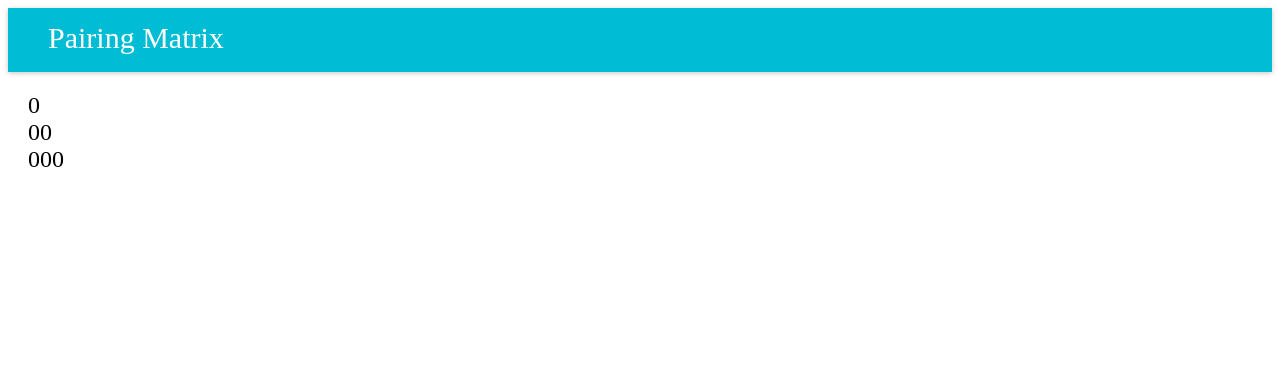
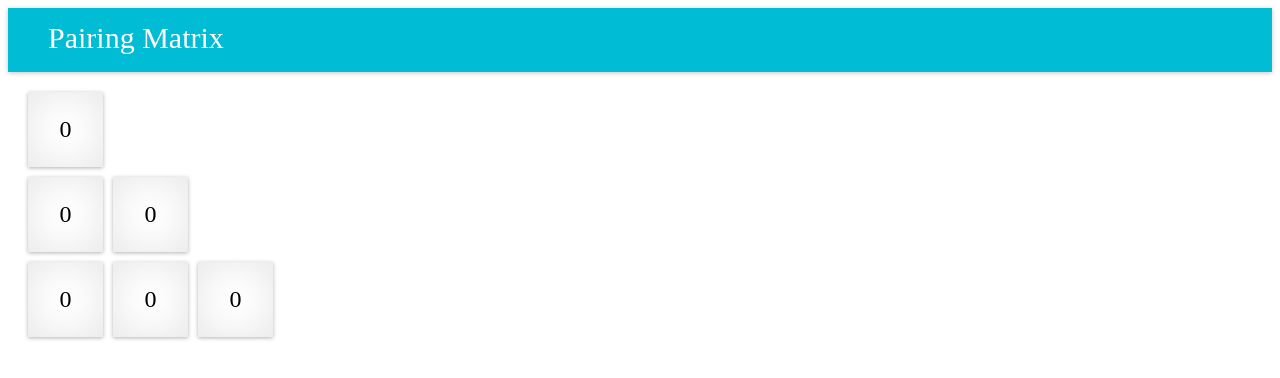
Before and after one commit to swakhandekar/pairingMatrixReact, a React app: page / in a window 1280 px wide. Shown: the top 378 px of the page. Built offline with nearby package versions, Linux system fonts and the light colour scheme.

Commit message:
Add MyCard and wrap MatrixCell with it

```diff
--- a/src/components/Matrix/MatrixCell/matrixCell.scss
+++ b/src/components/Matrix/MatrixCell/matrixCell.scss
@@ -1,5 +1,7 @@
 div[class^="matrix-cell-"] {
-  display: inline;
+  display: table-cell;
+  vertical-align: middle;
+  text-align: center;
   font-size: 24px;
   height: 100%;
   width: 100%;
--- a/src/components/Matrix/MatrixRow/MatrixRow.jsx
+++ b/src/components/Matrix/MatrixRow/MatrixRow.jsx
@@ -1,5 +1,6 @@
 import React from "react";
 import {MatrixCell} from "../MatrixCell/MatrixCell";
+import {MyCard} from "../../utils/MyCard/MyCard";
 import "./matrixRow.scss";
 
 export const MatrixRow = ({rowIndex}) => {
@@ -8,11 +9,12 @@ export const MatrixRow = ({rowIndex}) => {
 
     for (let cellIndex = 0; cellIndex <= rowIndex; cellIndex++) {
       cells.push(
-        <MatrixCell
-          rowIndex={rowIndex}
-          cellIndex={cellIndex}
-          key={`matrix-cell-${rowIndex}-${cellIndex}`}
-        />
+        <MyCard key={`matrix-cell-${rowIndex}-${cellIndex}`}>
+          <MatrixCell
+            rowIndex={rowIndex}
+            cellIndex={cellIndex}
+          />
+        </MyCard>
       );
     }
     return cells;
--- /dev/null
+++ b/src/components/utils/MyCard/MyCard.jsx
@@ -0,0 +1,18 @@
+import React from "react";
+import "./myCard.scss";
+
+export class MyCard extends React.Component {
+  constructor(props){
+    super(props);
+  }
+  render(){
+    const {children} = this.props;
+    return (
+      <div className="my-card effect7" style={{width:"75px", height: "75px"}}>
+        <div className="my-card-body">
+          {children}
+        </div>
+      </div>
+    )
+  }
+}
--- /dev/null
+++ b/src/components/utils/MyCard/myCard.scss
@@ -0,0 +1,21 @@
+.my-card {
+  display: inline-block;
+  margin: 0 10px 6px 0;
+
+  .my-card-body {
+    height: 100%;
+    width: 100%;
+    display: table;
+  }
+}
+
+.my-card:hover {
+  opacity: 0.6;
+  cursor: pointer;
+}
+
+.effect7
+{
+  position:relative;
+  box-shadow:0 1px 4px rgba(0, 0, 0, 0.3), 0 0 40px rgba(0, 0, 0, 0.1) inset;
+}
```
Also changed, not shown: 1 other file (tests, documents, lock files or other folders).
